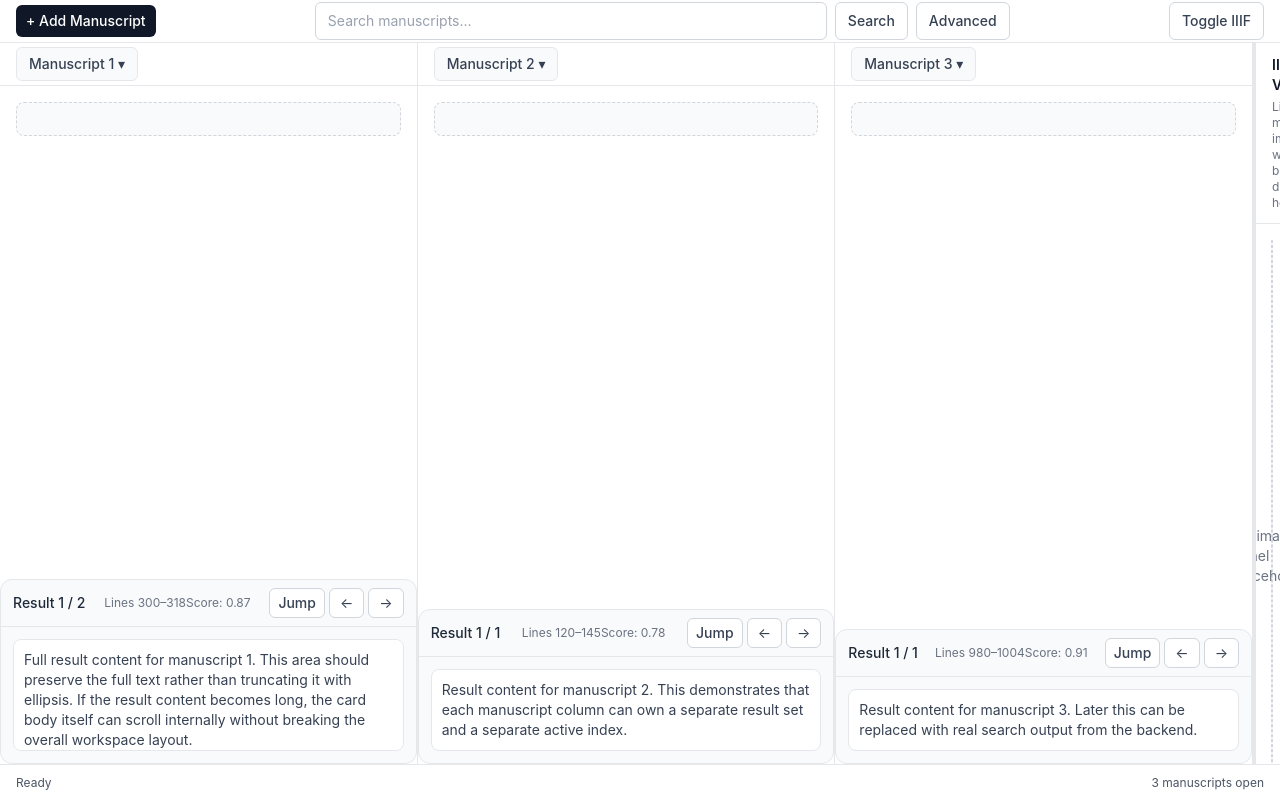
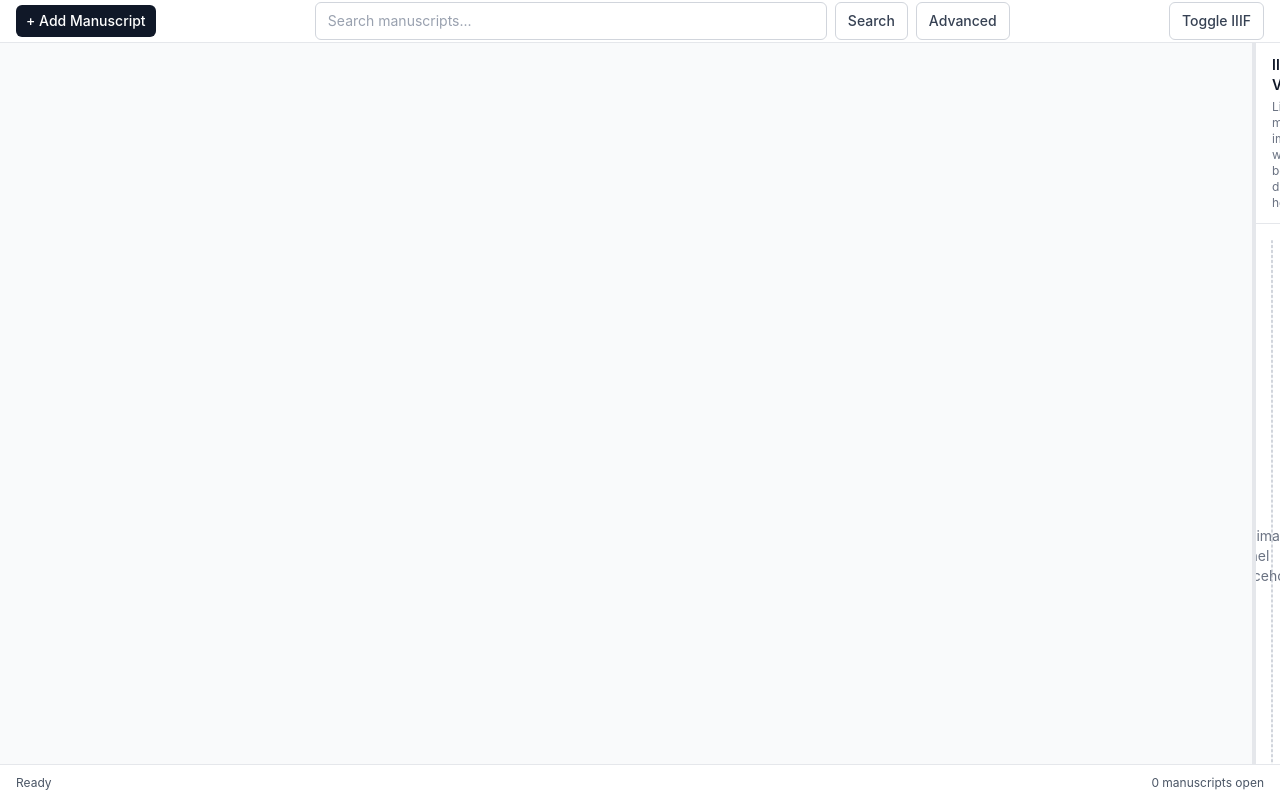
Before and after one commit to uCeltic/uCeltic, a React (Vite) app in the folder client/: page /workspace in a window 1280 px wide. Built offline with nearby package versions, Linux system fonts and the light colour scheme.

Commit message:
feat: support upload manuscript, support txt and docx, max 9 viewer

```diff
--- a/client/package.json
+++ b/client/package.json
@@ -14,6 +14,7 @@
     "@dnd-kit/sortable": "^10.0.0",
     "@dnd-kit/utilities": "^3.2.2",
     "@tailwindcss/vite": "^4.2.2",
+    "mammoth": "^1.12.0",
     "react": "^19.2.4",
     "react-dom": "^19.2.4",
     "react-resizable-panels": "^4.7.6",
--- a/client/src/store/manuscriptStore.ts
+++ b/client/src/store/manuscriptStore.ts
@@ -1,38 +1,21 @@
-import { create } from 'zustand'
-import type { Manuscript, ManuscriptId } from '../types/manuscript'
+import { create } from "zustand";
+import type { Manuscript, ManuscriptId } from "../types/manuscript";
 
-export const MAX_OPEN_MANUSCRIPTS = 8
-export const MAX_VISIBLE_MANUSCRIPTS = 8
+export const MAX_OPEN_MANUSCRIPTS = 8;
+export const MAX_VISIBLE_MANUSCRIPTS = 8;
 
 interface ManuscriptStore {
-    openManuscripts: Manuscript[]
-    visibleManuscriptIds: ManuscriptId[]
-    activeManuscriptId: ManuscriptId | null
-    setOpenManuscripts: (manuscripts: Manuscript[]) => void
-    setVisibleManuscriptIds: (ids: ManuscriptId[]) => void
-    setActiveManuscriptId: (id: ManuscriptId | null) => void
+  openManuscripts: Manuscript[];
+  visibleManuscriptIds: ManuscriptId[];
+  activeManuscriptId: ManuscriptId | null;
+  setOpenManuscripts: (manuscripts: Manuscript[]) => void;
+  setVisibleManuscriptIds: (ids: ManuscriptId[]) => void;
+  setActiveManuscriptId: (id: ManuscriptId | null) => void;
+  addManuscript: (title: string, content: string) => void;
 }
 
-const initialManuscripts: Manuscript[] = [
-    {
-        id: 'ms-1',
-        title: 'Manuscript 1',
-        format: 'txt',
-        content: 'Sample content for manuscript 1',
-    },
-    {
-        id: 'ms-2',
-        title: 'Manuscript 2',
-        format: 'xml',
-        content: 'Sample content for manuscript 2',
-    },
-    {
-        id: 'ms-3',
-        title: 'Manuscript 3',
-        format: 'docx',
-        content: 'Sample content for manuscript 3',
-    },
-]
+const initialManuscripts: Manuscript[] = [];
+
 
 export const useManuscriptStore = create<ManuscriptStore>((set) => ({
   openManuscripts: initialManuscripts,
@@ -55,4 +38,31 @@ export const useManuscriptStore = create<ManuscriptStore>((set) => ({
     set({
       activeManuscriptId: id,
     }),
-  }))
+
+  addManuscript: (title, content) =>
+    set((state) => {
+      if (state.openManuscripts.length >= MAX_OPEN_MANUSCRIPTS) {
+        return state;
+      }
+
+      const id = `ms-${Date.now()}`;
+      const newManuscript: Manuscript = {
+        id,
+        title,
+        format: "txt",
+        content,
+      };
+
+      const newOpen = [...state.openManuscripts, newManuscript];
+      const newVisible =
+        state.visibleManuscriptIds.length < MAX_VISIBLE_MANUSCRIPTS
+          ? [...state.visibleManuscriptIds, id]
+          : state.visibleManuscriptIds;
+
+      return {
+        openManuscripts: newOpen,
+        visibleManuscriptIds: newVisible,
+        activeManuscriptId: id,
+      };
+    }),
+}));
--- a/client/src/workspace/panels/ManuscriptArea.tsx
+++ b/client/src/workspace/panels/ManuscriptArea.tsx
@@ -1,6 +1,5 @@
 import { useManuscriptStore } from "../../store/manuscriptStore";
-import { useSearchStore } from '../../store/searchStore'
-
+import { useSearchStore } from "../../store/searchStore";
 
 export default function ManuscriptArea() {
   const openManuscripts = useManuscriptStore((state) => state.openManuscripts);
@@ -8,7 +7,6 @@ export default function ManuscriptArea() {
   const visibleManuscriptIds = useManuscriptStore(
     (state) => state.visibleManuscriptIds,
   );
-
 
   const resultsByManuscript = useSearchStore(
     (state) => state.resultsByManuscript,
@@ -18,8 +16,8 @@ export default function ManuscriptArea() {
     (state) => state.activeResultIndexByManuscript,
   );
 
-  const nextResult = useSearchStore((state) => state.nextResult)
-  const prevResult = useSearchStore((state) => state.prevResult)
+  const nextResult = useSearchStore((state) => state.nextResult);
+  const prevResult = useSearchStore((state) => state.prevResult);
 
   const visibleManuscripts = openManuscripts.filter((manuscript) =>
     visibleManuscriptIds.includes(manuscript.id),
@@ -28,15 +26,17 @@ export default function ManuscriptArea() {
   return (
     <section className="flex h-full min-h-0 bg-gray-50">
       {visibleManuscripts.map((manuscript, index) => {
-      const manuscriptResults = resultsByManuscript[manuscript.id] ?? []
-      const activeIndex = activeResultIndexByManuscript[manuscript.id] ?? 0
-      const activeResult = manuscriptResults[activeIndex]
+        const manuscriptResults = resultsByManuscript[manuscript.id] ?? [];
+        const activeIndex = activeResultIndexByManuscript[manuscript.id] ?? 0;
+        const activeResult = manuscriptResults[activeIndex];
 
         return (
           <article
             key={manuscript.id}
             className={`flex min-w-0 flex-1 flex-col bg-white ${
-            index < visibleManuscripts.length - 1 ? 'border-r border-gray-200' : ''
+              index < visibleManuscripts.length - 1
+                ? "border-r border-gray-200"
+                : ""
             }`}
           >
             <header className="flex items-center justify-between border-b border-gray-200 px-4 py-1">
@@ -53,9 +53,9 @@ text-gray-700 hover:bg-gray-100"
             <div className="flex min-h-0 flex-1 flex-col">
               {/* Text viewer placeholder */}
               <div className="min-h-0 flex-1 overflow-auto p-4">
-              <div className="rounded-lg border border-dashed border-gray-300 bg-gray-50 p-4 text-sm text-gray-600">
-                {/* Text viewer placeholder for {manuscript.title} */}
-              </div>
+              <pre className="whitespace-pre-wrap break-words text-sm leading-6 text-gray-800">
+    {manuscript.content}
+  </pre>
               </div>
 
               {/* Search results container */}
@@ -71,13 +71,12 @@ text-gray-700 hover:bg-gray-100"
                         Lines {activeResult.lineStart}–{activeResult.lineEnd}
                       </span>
                       <span>
-                            Score:{' '}
+                        Score:{" "}
                         {activeResult.score !== undefined
                           ? activeResult.score.toFixed(2)
-                              : 'N/A'}
+                          : "N/A"}
                       </span>
                     </div>
-
 
                     <div className="flex items-center gap-1">
                       <button
@@ -104,10 +103,10 @@ text-gray-700 hover:bg-gray-100"
                   </div>
 
                   <div className="space-y-2 p-3">
-
-
-                        <div className="max-h-28 overflow-auto rounded-lg border border-gray-200 bg-white p-2.5
-  text-sm leading-5 text-gray-700">
+                    <div
+                      className="max-h-28 overflow-auto rounded-lg border border-gray-200 bg-white p-2.5
+  text-sm leading-5 text-gray-700"
+                    >
                       {activeResult.content}
                     </div>
                   </div>
@@ -119,8 +118,8 @@ text-gray-700 hover:bg-gray-100"
               )}
             </div>
           </article>
-      )
+        );
       })}
     </section>
-  )
+  );
 }
--- a/client/src/workspace/panels/ToolBar.tsx
+++ b/client/src/workspace/panels/ToolBar.tsx
@@ -1,19 +1,70 @@
+import React, { useRef } from "react";
+import mammoth from 'mammoth';
+import {
+  useManuscriptStore,
+  MAX_OPEN_MANUSCRIPTS,
+} from "../../store/manuscriptStore";
+
 export default function ToolBar() {
+  const addManuscript = useManuscriptStore((state) => state.addManuscript);
+  const openManuscripts = useManuscriptStore((state) => state.openManuscripts);
+  const fileInputRef = useRef<HTMLInputElement>(null);
+
+  const handleFileChange = (e: React.ChangeEvent<HTMLInputElement>) => {
+    const file = e.target.files?.[0];
+    if (!file) return;
+
+    const ext = file.name.split('.').pop()?.toLowerCase()
+
+    if (ext === 'txt') {
+      const reader = new FileReader()
+      reader.onload = () => {
+        const content = reader.result as string
+        const title = file.name.replace(/\.txt$/, '')
+        addManuscript(title, content)
+      }
+      reader.readAsText(file)
+    } else if (ext === 'docx') {
+      const reader = new FileReader()
+      reader.onload = async () => {
+        const arrayBuffer = reader.result as ArrayBuffer
+        const result = await mammoth.extractRawText({ arrayBuffer })
+        const title = file.name.replace(/\.docx$/, '')
+        addManuscript(title, result.value)
+      }
+      reader.readAsArrayBuffer(file)
+    }
+    e.target.value = "";
+  };
+
+  const handleAddManuscript = () => {
+    if (openManuscripts.length >= MAX_OPEN_MANUSCRIPTS) {
+      alert('Maximum 8 manuscripts allowed.')
+      return
+    }
+    fileInputRef.current?.click()
+  };
+
+  console.log('addManuscript type:', typeof addManuscript)
   return (
     <header className="flex items-center justify-between gap-4 border-b border-gray-200 bg-white px-4 py-0.5">
-
-
       {/* Add Manuscript button */}
       <div className="flex items-center gap-3">
+        <input
+          ref={fileInputRef}
+          type="file"
+          accept=".txt,.docx"
+          className="hidden"
+          onChange={handleFileChange}
+        />
         <button
           type="button"
           className="rounded-md bg-gray-900 px-2.5 py-1.5 text-sm font-medium text-white hover:bg-gray-800"
+          onClick={handleAddManuscript}
         >
           + Add Manuscript
         </button>
       </div>
-
-
 
       {/* Search input and buttons */}
       <div className="flex min-w-0 flex-1 items-center justify-center gap-2">
@@ -41,7 +92,6 @@ export default function ToolBar() {
         </button>
       </div>
 
-
       {/* Toggle IIIF button */}
       <div className="flex items-center gap-2">
         <button
```
Also changed, not shown: 2 other files (tests, documents, lock files or other folders). Lines whose indentation alone changed are shown as unchanged.
